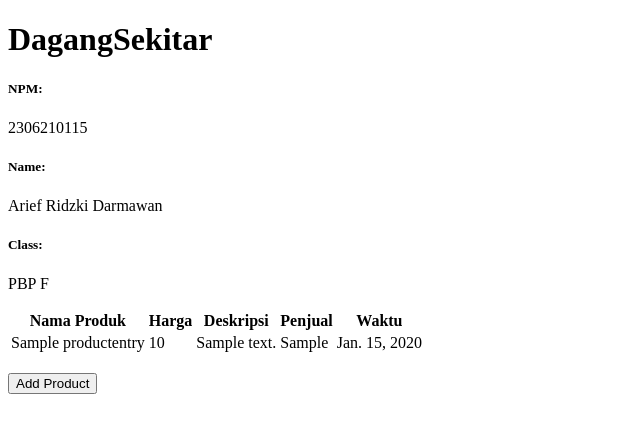
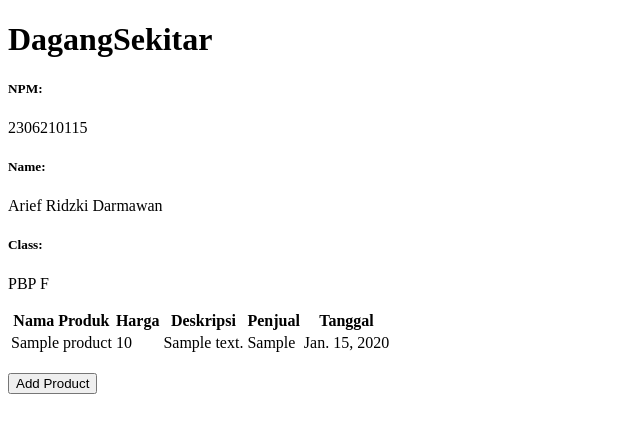
Before and after one commit to ebiyo/dagangsekitar, a Django app: page / in a window 1280 px wide. Shown: the top 433 px of the page, without its empty margins (0-640 px from the left). Run offline with Django 5.2, Linux system fonts and the light colour scheme; tables that the repository leaves empty hold one stand-in row (values such as "Sample post").

Commit message:
commit for Tugas 3

```diff
--- a/main/forms.py
+++ b/main/forms.py
@@ -1,7 +1,7 @@
 from django.forms import ModelForm
-from main.models import ProductEntry
+from main.models import Product
 
-class ProductEntryForm(ModelForm):
+class ProductForm(ModelForm):
     class Meta:
-        model = ProductEntry
+        model = Product
         fields = ["name", "price", "description", "seller"]
--- a/main/models.py
+++ b/main/models.py
@@ -3,15 +3,6 @@
 import uuid
 
 class Product(models.Model):
-    name = models.CharField(max_length=48)
-    price = models.IntegerField()
-    description = models.CharField(max_length=255)
-
-    @property
-    def is_mood_strong(self):
-        return self.mood_intensity > 5
-
-class ProductEntry(models.Model):
     id = models.UUIDField(primary_key=True, default=uuid.uuid4, editable=False)  # tambahkan baris ini
     name = models.CharField(max_length=255)
     price = models.IntegerField()
--- a/main/templates/main.html
+++ b/main/templates/main.html
@@ -20,18 +20,18 @@
     <th>Harga</th>
     <th>Deskripsi</th>
     <th>Penjual</th>
-    <th>Waktu</th>
+    <th>Tanggal</th>
   </tr>
 
   {% comment %} Berikut cara memperlihatkan data mood di bawah baris ini
   {% endcomment %}
-  {% for product_entry in product_entries %}
+  {% for product in product_entries %}
   <tr>
-    <td>{{product_entry.name}}</td>
-    <td>{{product_entry.price}}</td>
-    <td>{{product_entry.description}}</td>
-    <td>{{product_entry.seller}}</td>
-    <td>{{product_entry.time}}</td>
+    <td>{{product.name}}</td>
+    <td>{{product.price}}</td>
+    <td>{{product.description}}</td>
+    <td>{{product.seller}}</td>
+    <td>{{product.time}}</td>
   </tr>
   {% endfor %}
 </table>
@@ -39,7 +39,7 @@
 
 <br />
 
-<a href="{% url 'main:create_product_entry' %}">
+<a href="{% url 'main:create_product' %}">
   <button>Add Product</button>
 </a>
 
--- a/main/urls.py
+++ b/main/urls.py
@@ -1,15 +1,15 @@
 from django.urls import path
 from main.views import show_main
-from main.views import show_main, create_product_entry
-from main.views import show_main, create_product_entry, show_xml
-from main.views import show_main, create_product_entry, show_xml, show_json
-from main.views import show_main, create_product_entry, show_xml, show_json, show_xml_by_id, show_json_by_id
+from main.views import show_main, create_product
+from main.views import show_main, create_product, show_xml
+from main.views import show_main, create_product, show_xml, show_json
+from main.views import show_main, create_product, show_xml, show_json, show_xml_by_id, show_json_by_id
 
 app_name = 'main'
 
 urlpatterns = [
     path('', show_main, name='show_main'),
-    path('create_product_entry', create_product_entry, name='create_product_entry'),
+    path('create-product', create_product, name='create_product'),
     path('xml/', show_xml, name='show_xml'),
     path('json/', show_json, name='show_json'),
     path('xml/<str:id>/', show_xml_by_id, name='show_xml_by_id'),
--- a/main/views.py
+++ b/main/views.py
@@ -1,13 +1,13 @@
 from django.shortcuts import render
 from django.shortcuts import render, redirect   # Tambahkan import redirect di baris ini
-from main.forms import ProductEntryForm
-from main.models import ProductEntry
+from main.forms import ProductForm
+from main.models import Product
 from django.http import HttpResponse
 from django.core import serializers
 
 # Create your views here.
 def show_main(request):
-    product_entries = ProductEntry.objects.all()
+    product_entries = Product.objects.all()
 
     context = {
         'name': 'Arief Ridzki Darmawan',
@@ -18,28 +18,28 @@
 
     return render(request, "main.html", context)
 
-def create_product_entry(request):
-    form = ProductEntryForm(request.POST or None)
+def create_product(request):
+    form = ProductForm(request.POST or None)
 
     if form.is_valid() and request.method == "POST":
         form.save()
         return redirect('main:show_main')
 
     context = {'form': form}
-    return render(request, "create_product_entry.html", context)
+    return render(request, "create_product.html", context)
 
 def show_xml(request):
-    data = ProductEntry.objects.all()
+    data = Product.objects.all()
     return HttpResponse(serializers.serialize("xml", data), content_type="application/xml")
 
 def show_json(request):
-    data = ProductEntry.objects.all()
+    data = Product.objects.all()
     return HttpResponse(serializers.serialize("json", data), content_type="application/json")
 
 def show_xml_by_id(request, id):
-    data = ProductEntry.objects.filter(pk=id)
+    data = Product.objects.filter(pk=id)
     return HttpResponse(serializers.serialize("xml", data), content_type="application/xml")
 
 def show_json_by_id(request, id):
-    data = ProductEntry.objects.filter(pk=id)
+    data = Product.objects.filter(pk=id)
     return HttpResponse(serializers.serialize("json", data), content_type="application/json")
```
Also changed, not shown: main/migrations/0002_product_delete_moodentry.py, main/migrations/0004_delete_productentry_alter_product_description_and_more.py (added), main/templates/create_product.html (renamed from main/templates/create_product_entry.html).
